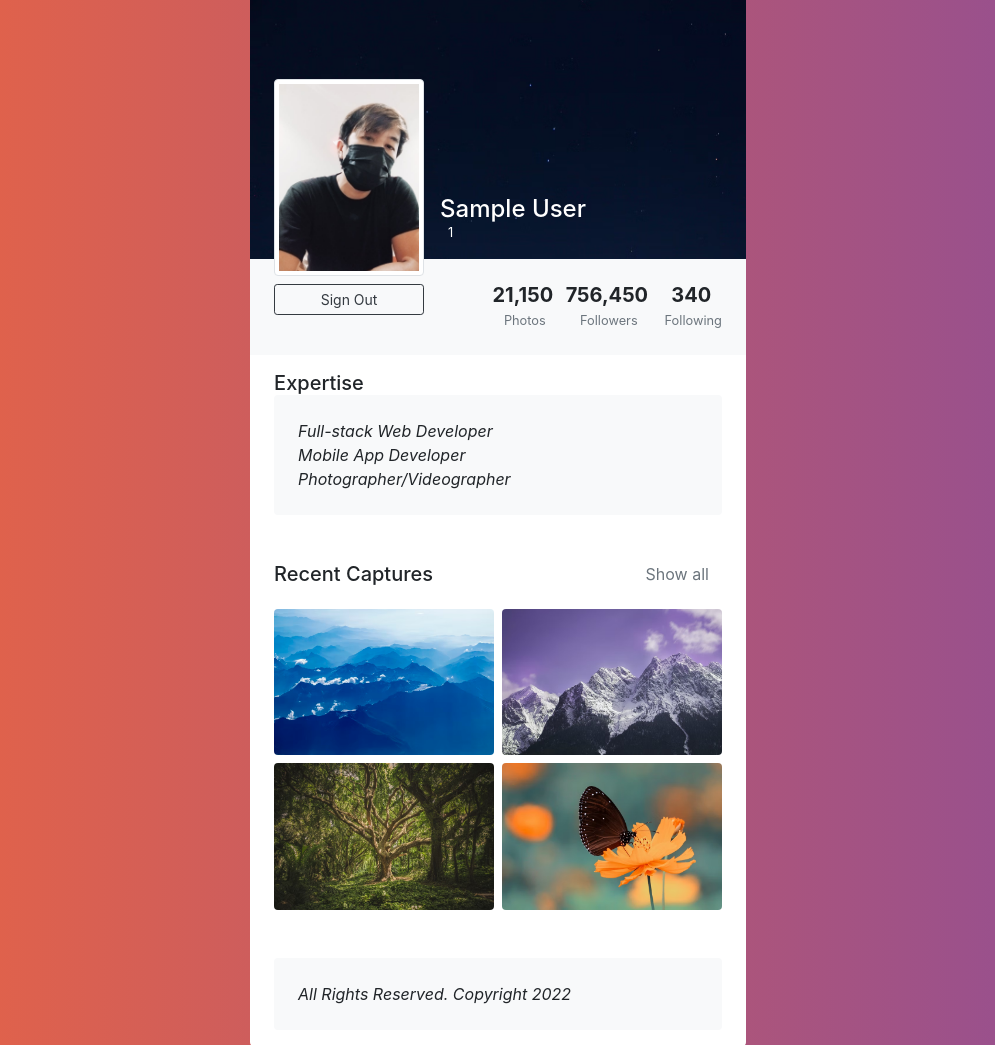
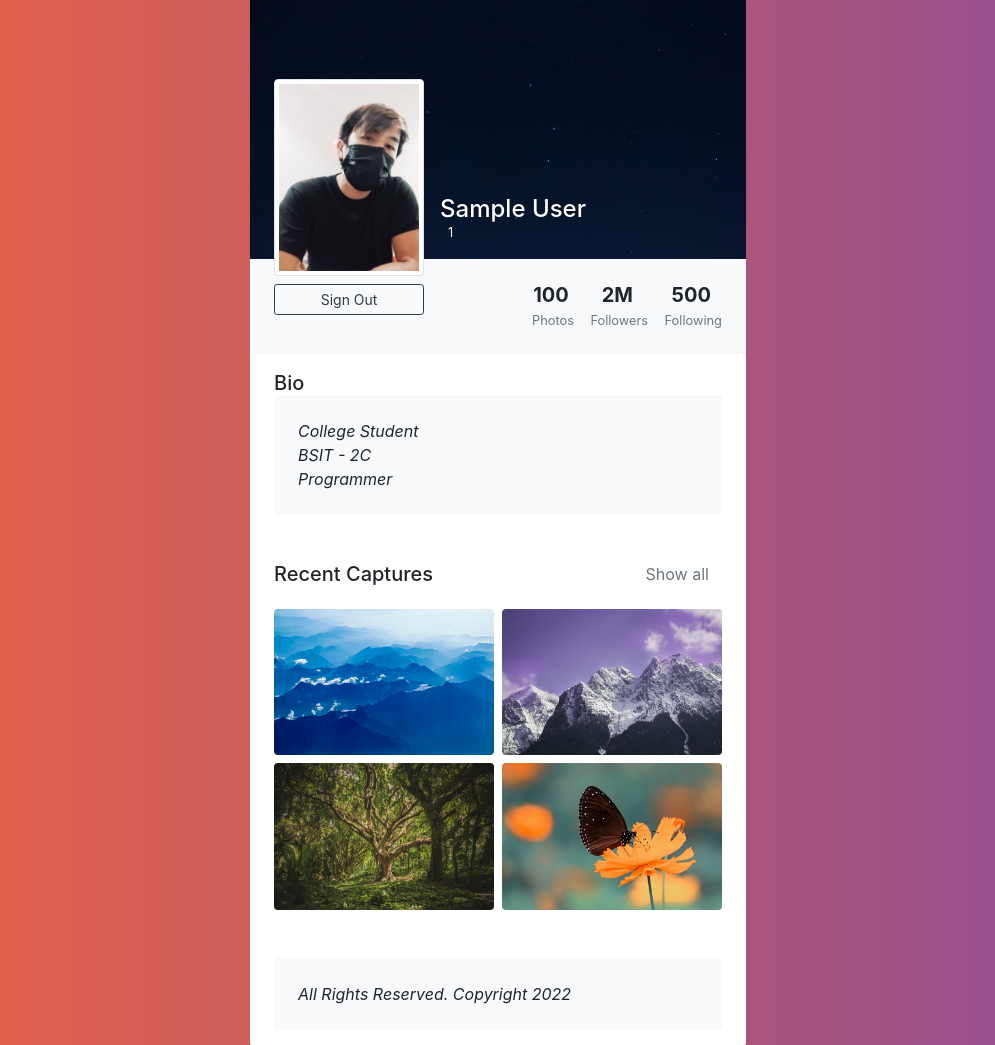
Before and after one commit to OyongAngelMae/act5-MyTumblr-Oyong, a PHP site: page /account.php in a window 1280 px wide. Shown: the part 49-1094 px from the top of the page, without its empty margins (142-1137 px from the left). Run offline with PHP 8.4, Linux system fonts and the light colour scheme; the visitor is signed in with stand-in values (Sample User, id 1); some libraries are stand-ins or nearby versions.

Commit message:
Bio added and font size

```diff
--- a/account.php
+++ b/account.php
@@ -74,23 +74,23 @@ body {
             <div class="bg-light p-4 d-flex justify-content-end text-center">
                 <ul class="list-inline mb-0">
                     <li class="list-inline-item">
-                        <h5 class="font-weight-bold mb-0 d-block">21,150</h5><small class="text-muted"> <i class="fas fa-image mr-1"></i>Photos</small>
+                        <h5 class="font-weight-bold mb-0 d-block">100</h5><small class="text-muted"> <i class="fas fa-image mr-1"></i>Photos</small>
                     </li>
                     <li class="list-inline-item">
-                        <h5 class="font-weight-bold mb-0 d-block">756,450</h5><small class="text-muted"> <i class="fas fa-user mr-1"></i>Followers</small>
+                        <h5 class="font-weight-bold mb-0 d-block">2M</h5><small class="text-muted"> <i class="fas fa-user mr-1"></i>Followers</small>
                     </li>
                     <li class="list-inline-item">
-                        <h5 class="font-weight-bold mb-0 d-block">340</h5><small class="text-muted"> <i class="fas fa-user mr-1"></i>Following</small>
+                        <h5 class="font-weight-bold mb-0 d-block">500</h5><small class="text-muted"> <i class="fas fa-user mr-1"></i>Following</small>
                     </li>
                 </ul>
             </div>
 
             <div class="px-4 py-3">
-                <h5 class="mb-0">Expertise </h5>
+                <h5 class="mb-0">Bio </h5>
                 <div class="p-4 rounded shadow-sm bg-light">
-                    <p class="font-italic mb-0">Full-stack Web Developer</p>
-                    <p class="font-italic mb-0">Mobile App Developer</p>
-                    <p class="font-italic mb-0">Photographer/Videographer</p>
+                    <p class="font-italic mb-0">College Student</p>
+                    <p class="font-italic mb-0">BSIT - 2C</p>
+                    <p class="font-italic mb-0">Programmer</p>
                 </div>
             </div>
 
```
Also changed, not shown: css/style.css.
